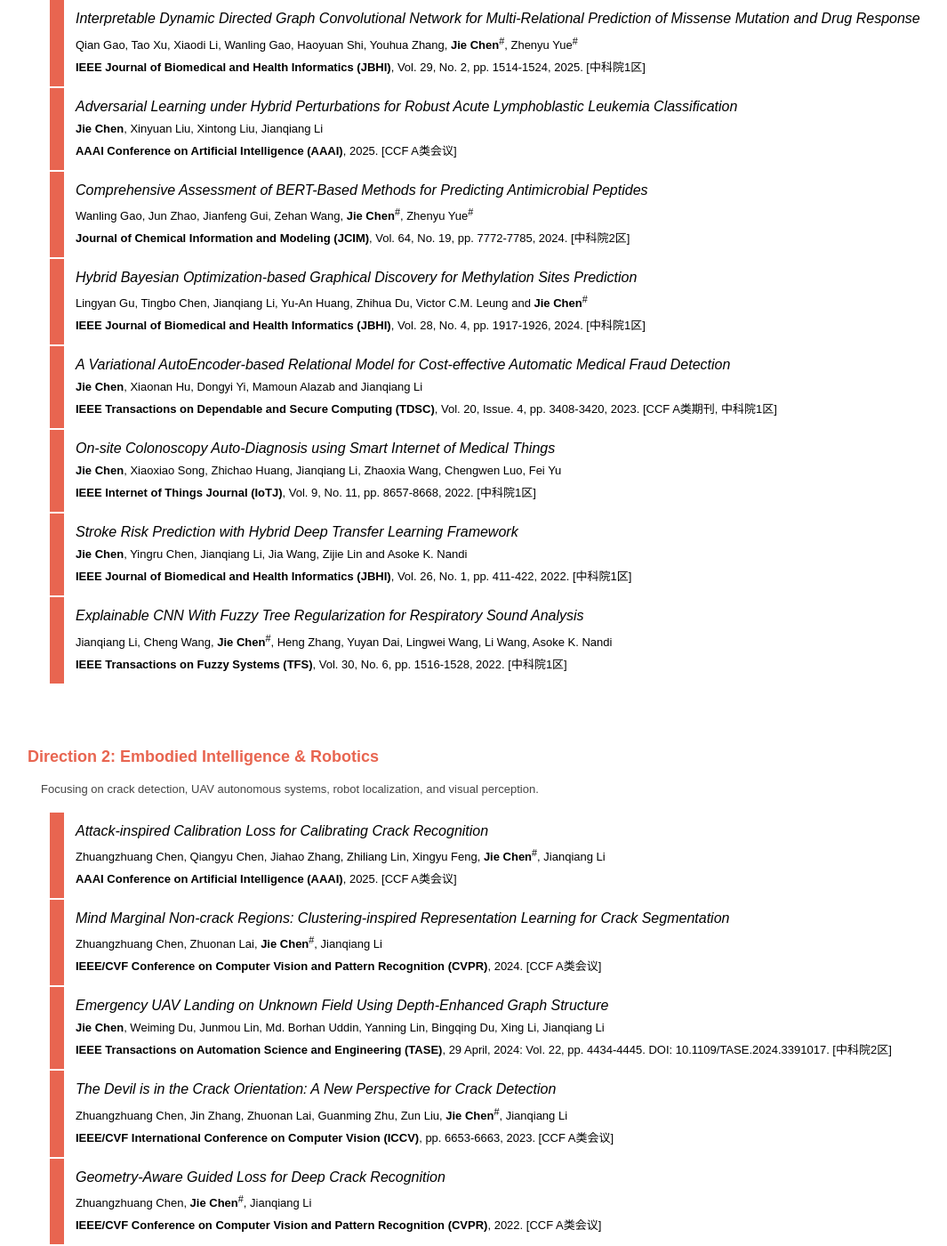
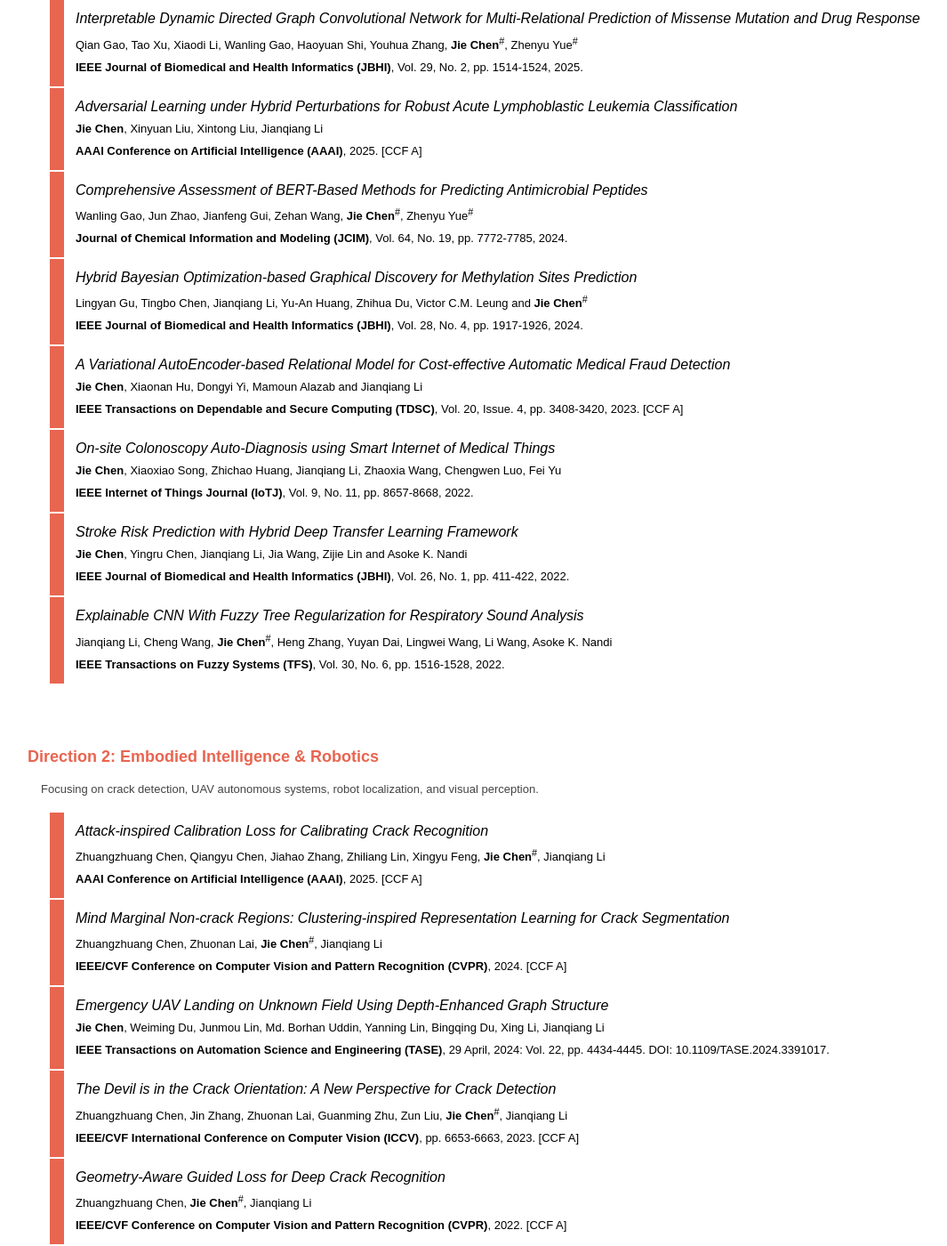
Before and after one commit to arikcj/arikcj.github.io, a Jekyll site: the page built from publications/index.html, in a window 1280 px wide and 1400 px high, scrolled down 364 px. Shown: the whole window at 89% size, without its empty margins (161-1226 px from the left). Built offline with Jekyll 4.4.1, drawn with Linux system fonts in a browser that asks for light colours; some of the changed text lies outside the part shown.

Commit message:
Simplify publication ranking labels

```diff
--- a/publications/index.html
+++ b/publications/index.html
@@ -37,7 +37,7 @@ title: Publications
 				<td style="border-style: none; border-width: medium;" valign="top" width="1108">
 					<p style="margin-left: 10px; line-height: 150%; margin-top: 8px; margin-bottom: 8px;"><i><font face="Arial">Interpretable Dynamic Directed Graph Convolutional Network for Multi-Relational Prediction of Missense Mutation and Drug Response</font></i><font face="Arial"><i><font style="font-size: 12pt;"><br></font></i></font>
 						<font color="#000000" face="Arial" size="2">Qian Gao, Tao Xu, Xiaodi Li, Wanling Gao, Haoyuan Shi, Youhua Zhang, <b>Jie Chen</b><sup>#</sup>, Zhenyu Yue<sup>#</sup></font><b><font color="#000000" face="Arial" size="2"><br></font></b>
-						<font face="Arial" size="2"><b>IEEE Journal of Biomedical and Health Informatics (JBHI)</b>, Vol. 29, No. 2, pp. 1514-1524, 2025. [中科院1区]</font><br>
+						<font face="Arial" size="2"><b>IEEE Journal of Biomedical and Health Informatics (JBHI)</b>, Vol. 29, No. 2, pp. 1514-1524, 2025. </font><br>
 					<font face="Arial" size="2">
 
 				</font></p></td>
@@ -50,7 +50,7 @@ title: Publications
 				<td style="border-style: none; border-width: medium;" valign="top" width="1108">
 					<p style="margin-left: 10px; line-height: 150%; margin-top: 8px; margin-bottom: 8px;"><i><font face="Arial">Adversarial Learning under Hybrid Perturbations for Robust Acute Lymphoblastic Leukemia Classification</font></i><font face="Arial"><i><font style="font-size: 12pt;"><br></font></i></font>
 						<font color="#000000" face="Arial" size="2"><b>Jie Chen</b>, Xinyuan Liu, Xintong Liu, Jianqiang Li</font><b><font color="#000000" face="Arial" size="2"><br></font></b>
-						<font face="Arial" size="2"><b>AAAI Conference on Artificial Intelligence (AAAI)</b>, 2025. [CCF A类会议]</font><br>
+						<font face="Arial" size="2"><b>AAAI Conference on Artificial Intelligence (AAAI)</b>, 2025. [CCF A]</font><br>
 					<font face="Arial" size="2">
 
 				</font></p></td>
@@ -63,7 +63,7 @@ title: Publications
 				<td style="border-style: none; border-width: medium;" valign="top" width="1108">
 					<p style="margin-left: 10px; line-height: 150%; margin-top: 8px; margin-bottom: 8px;"><i><font face="Arial">Comprehensive Assessment of BERT-Based Methods for Predicting Antimicrobial Peptides</font></i><font face="Arial"><i><font style="font-size: 12pt;"><br></font></i></font>
 						<font color="#000000" face="Arial" size="2">Wanling Gao, Jun Zhao, Jianfeng Gui, Zehan Wang, <b>Jie Chen</b><sup>#</sup>, Zhenyu Yue<sup>#</sup></font><b><font color="#000000" face="Arial" size="2"><br></font></b>
-						<font face="Arial" size="2"><b>Journal of Chemical Information and Modeling (JCIM)</b>, Vol. 64, No. 19, pp. 7772-7785, 2024. [中科院2区]</font><br>
+						<font face="Arial" size="2"><b>Journal of Chemical Information and Modeling (JCIM)</b>, Vol. 64, No. 19, pp. 7772-7785, 2024. </font><br>
 					<font face="Arial" size="2">
 
 				</font></p></td>
@@ -76,7 +76,7 @@ title: Publications
 				<td style="border-style: none; border-width: medium;" valign="top" width="1108">
 					<p style="margin-left: 10px; line-height: 150%; margin-top: 8px; margin-bottom: 8px;"><i><font face="Arial">Hybrid Bayesian Optimization-based Graphical Discovery for Methylation Sites Prediction</font></i><font face="Arial"><i><font style="font-size: 12pt;"><br></font></i></font>
 						<font color="#000000" face="Arial" size="2">Lingyan Gu, Tingbo Chen, Jianqiang Li, Yu-An Huang, Zhihua Du, Victor C.M. Leung and <b>Jie Chen</b><sup>#</sup></font><b><font color="#000000" face="Arial" size="2"><br></font></b>
-						<font face="Arial" size="2"><b>IEEE Journal of Biomedical and Health Informatics (JBHI)</b>, Vol. 28, No. 4, pp. 1917-1926, 2024. [中科院1区]</font><br>
+						<font face="Arial" size="2"><b>IEEE Journal of Biomedical and Health Informatics (JBHI)</b>, Vol. 28, No. 4, pp. 1917-1926, 2024. </font><br>
 					<font face="Arial" size="2">
 
 				</font></p></td>
@@ -89,7 +89,7 @@ title: Publications
 				<td style="border-style: none; border-width: medium;" valign="top" width="1108">
 					<p style="margin-left: 10px; line-height: 150%; margin-top: 8px; margin-bottom: 8px;"><i><font face="Arial">A Variational AutoEncoder-based Relational Model for Cost-effective Automatic Medical Fraud Detection</font></i><font face="Arial"><i><font style="font-size: 12pt;"><br></font></i></font>
 						<font color="#000000" face="Arial" size="2"><b>Jie Chen</b>, Xiaonan Hu, Dongyi Yi, Mamoun Alazab and Jianqiang Li</font><b><font color="#000000" face="Arial" size="2"><br></font></b>
-						<font face="Arial" size="2"><b>IEEE Transactions on Dependable and Secure Computing (TDSC)</b>, Vol. 20, Issue. 4, pp. 3408-3420, 2023. [CCF A类期刊, 中科院1区]</font><br>
+						<font face="Arial" size="2"><b>IEEE Transactions on Dependable and Secure Computing (TDSC)</b>, Vol. 20, Issue. 4, pp. 3408-3420, 2023. [CCF A]</font><br>
 					<font face="Arial" size="2">
 
 				</font></p></td>
@@ -102,7 +102,7 @@ title: Publications
 				<td style="border-style: none; border-width: medium;" valign="top" width="1108">
 					<p style="margin-left: 10px; line-height: 150%; margin-top: 8px; margin-bottom: 8px;"><i><font face="Arial">On-site Colonoscopy Auto-Diagnosis using Smart Internet of Medical Things</font></i><font face="Arial"><i><font style="font-size: 12pt;"><br></font></i></font>
 						<font color="#000000" face="Arial" size="2"><b>Jie Chen</b>, Xiaoxiao Song, Zhichao Huang, Jianqiang Li, Zhaoxia Wang, Chengwen Luo, Fei Yu</font><b><font color="#000000" face="Arial" size="2"><br></font></b>
-						<font face="Arial" size="2"><b>IEEE Internet of Things Journal (IoTJ)</b>, Vol. 9, No. 11, pp. 8657-8668, 2022. [中科院1区]</font><br>
+						<font face="Arial" size="2"><b>IEEE Internet of Things Journal (IoTJ)</b>, Vol. 9, No. 11, pp. 8657-8668, 2022. </font><br>
 					<font face="Arial" size="2">
 
 				</font></p></td>
@@ -115,7 +115,7 @@ title: Publications
 				<td style="border-style: none; border-width: medium;" valign="top" width="1108">
 					<p style="margin-left: 10px; line-height: 150%; margin-top: 8px; margin-bottom: 8px;"><i><font face="Arial">Stroke Risk Prediction with Hybrid Deep Transfer Learning Framework</font></i><font face="Arial"><i><font style="font-size: 12pt;"><br></font></i></font>
 						<font color="#000000" face="Arial" size="2"><b>Jie Chen</b>, Yingru Chen, Jianqiang Li, Jia Wang, Zijie Lin and Asoke K. Nandi</font><b><font color="#000000" face="Arial" size="2"><br></font></b>
-						<font face="Arial" size="2"><b>IEEE Journal of Biomedical and Health Informatics (JBHI)</b>, Vol. 26, No. 1, pp. 411-422, 2022. [中科院1区]</font><br>
+						<font face="Arial" size="2"><b>IEEE Journal of Biomedical and Health Informatics (JBHI)</b>, Vol. 26, No. 1, pp. 411-422, 2022. </font><br>
 					<font face="Arial" size="2">
 
 				</font></p></td>
@@ -128,7 +128,7 @@ title: Publications
 				<td style="border-style: none; border-width: medium;" valign="top" width="1108">
 					<p style="margin-left: 10px; line-height: 150%; margin-top: 8px; margin-bottom: 8px;"><i><font face="Arial">Explainable CNN With Fuzzy Tree Regularization for Respiratory Sound Analysis</font></i><font face="Arial"><i><font style="font-size: 12pt;"><br></font></i></font>
 						<font color="#000000" face="Arial" size="2">Jianqiang Li, Cheng Wang, <b>Jie Chen</b><sup>#</sup>, Heng Zhang, Yuyan Dai, Lingwei Wang, Li Wang, Asoke K. Nandi</font><b><font color="#000000" face="Arial" size="2"><br></font></b>
-						<font face="Arial" size="2"><b>IEEE Transactions on Fuzzy Systems (TFS)</b>, Vol. 30, No. 6, pp. 1516-1528, 2022. [中科院1区]</font><br>
+						<font face="Arial" size="2"><b>IEEE Transactions on Fuzzy Systems (TFS)</b>, Vol. 30, No. 6, pp. 1516-1528, 2022. </font><br>
 					<font face="Arial" size="2">
 
 				</font></p></td>
@@ -153,7 +153,7 @@ title: Publications
 				<td style="border-style: none; border-width: medium;" valign="top" width="1108">
 					<p style="margin-left: 10px; line-height: 150%; margin-top: 8px; margin-bottom: 8px;"><i><font face="Arial">Attack-inspired Calibration Loss for Calibrating Crack Recognition</font></i><font face="Arial"><i><font style="font-size: 12pt;"><br></font></i></font>
 						<font color="#000000" face="Arial" size="2">Zhuangzhuang Chen, Qiangyu Chen, Jiahao Zhang, Zhiliang Lin, Xingyu Feng, <b>Jie Chen</b><sup>#</sup>, Jianqiang Li</font><b><font color="#000000" face="Arial" size="2"><br></font></b>
-						<font face="Arial" size="2"><b>AAAI Conference on Artificial Intelligence (AAAI)</b>, 2025. [CCF A类会议]</font><br>
+						<font face="Arial" size="2"><b>AAAI Conference on Artificial Intelligence (AAAI)</b>, 2025. [CCF A]</font><br>
 					<font face="Arial" size="2">
 
 				</font></p></td>
@@ -166,7 +166,7 @@ title: Publications
 				<td style="border-style: none; border-width: medium;" valign="top" width="1108">
 					<p style="margin-left: 10px; line-height: 150%; margin-top: 8px; margin-bottom: 8px;"><i><font face="Arial">Mind Marginal Non-crack Regions: Clustering-inspired Representation Learning for Crack Segmentation</font></i><font face="Arial"><i><font style="font-size: 12pt;"><br></font></i></font>
 						<font color="#000000" face="Arial" size="2">Zhuangzhuang Chen, Zhuonan Lai, <b>Jie Chen</b><sup>#</sup>, Jianqiang Li</font><b><font color="#000000" face="Arial" size="2"><br></font></b>
-						<font face="Arial" size="2"><b>IEEE/CVF Conference on Computer Vision and Pattern Recognition (CVPR)</b>, 2024. [CCF A类会议]</font><br>
+						<font face="Arial" size="2"><b>IEEE/CVF Conference on Computer Vision and Pattern Recognition (CVPR)</b>, 2024. [CCF A]</font><br>
 					<font face="Arial" size="2">
 
 				</font></p></td>
@@ -179,7 +179,7 @@ title: Publications
 				<td style="border-style: none; border-width: medium;" valign="top" width="1108">
 					<p style="margin-left: 10px; line-height: 150%; margin-top: 8px; margin-bottom: 8px;"><i><font face="Arial">Emergency UAV Landing on Unknown Field Using Depth-Enhanced Graph Structure</font></i><font face="Arial"><i><font style="font-size: 12pt;"><br></font></i></font>
 						<font color="#000000" face="Arial" size="2"><b>Jie Chen</b>, Weiming Du, Junmou Lin, Md. Borhan Uddin, Yanning Lin, Bingqing Du, Xing Li, Jianqiang Li</font><b><font color="#000000" face="Arial" size="2"><br></font></b>
-						<font face="Arial" size="2"><b>IEEE Transactions on Automation Science and Engineering (TASE)</b>, 29 April, 2024: Vol. 22, pp. 4434-4445. DOI: 10.1109/TASE.2024.3391017. [中科院2区]</font><br>
+						<font face="Arial" size="2"><b>IEEE Transactions on Automation Science and Engineering (TASE)</b>, 29 April, 2024: Vol. 22, pp. 4434-4445. DOI: 10.1109/TASE.2024.3391017. </font><br>
 					<font face="Arial" size="2">
 
 				</font></p></td>
@@ -192,7 +192,7 @@ title: Publications
 				<td style="border-style: none; border-width: medium;" valign="top" width="1108">
 					<p style="margin-left: 10px; line-height: 150%; margin-top: 8px; margin-bottom: 8px;"><i><font face="Arial">The Devil is in the Crack Orientation: A New Perspective for Crack Detection</font></i><font face="Arial"><i><font style="font-size: 12pt;"><br></font></i></font>
 						<font color="#000000" face="Arial" size="2">Zhuangzhuang Chen, Jin Zhang, Zhuonan Lai, Guanming Zhu, Zun Liu, <b>Jie Chen</b><sup>#</sup>, Jianqiang Li</font><b><font color="#000000" face="Arial" size="2"><br></font></b>
-						<font face="Arial" size="2"><b>IEEE/CVF International Conference on Computer Vision (ICCV)</b>, pp. 6653-6663, 2023. [CCF A类会议]</font><br>
+						<font face="Arial" size="2"><b>IEEE/CVF International Conference on Computer Vision (ICCV)</b>, pp. 6653-6663, 2023. [CCF A]</font><br>
 					<font face="Arial" size="2">
 
 				</font></p></td>
@@ -205,7 +205,7 @@ title: Publications
 				<td style="border-style: none; border-width: medium;" valign="top" width="1108">
 					<p style="margin-left: 10px; line-height: 150%; margin-top: 8px; margin-bottom: 8px;"><i><font face="Arial">Geometry-Aware Guided Loss for Deep Crack Recognition</font></i><font face="Arial"><i><font style="font-size: 12pt;"><br></font></i></font>
 						<font color="#000000" face="Arial" size="2">Zhuangzhuang Chen, <b>Jie Chen</b><sup>#</sup>, Jianqiang Li</font><b><font color="#000000" face="Arial" size="2"><br></font></b>
-						<font face="Arial" size="2"><b>IEEE/CVF Conference on Computer Vision and Pattern Recognition (CVPR)</b>, 2022. [CCF A类会议]</font><br>
+						<font face="Arial" size="2"><b>IEEE/CVF Conference on Computer Vision and Pattern Recognition (CVPR)</b>, 2022. [CCF A]</font><br>
 					<font face="Arial" size="2">
 
 				</font></p></td>
@@ -218,7 +218,7 @@ title: Publications
 				<td style="border-style: none; border-width: medium;" valign="top" width="1108">
 					<p style="margin-left: 10px; line-height: 150%; margin-top: 8px; margin-bottom: 8px;"><i><font face="Arial">Integrated Air-Ground Vehicles for UAV Emergency Landing based on Graph Convolution Network</font></i><font face="Arial"><i><font style="font-size: 12pt;"><br></font></i></font>
 						<font color="#000000" face="Arial" size="2"><b>Jie Chen</b>, Yifan Zhang, Jianqiang Li, Weiming Du, Zhuangzhuang Chen, Zun Liu, Huihui Wang and Victor C.M. Leung</font><b><font color="#000000" face="Arial" size="2"><br></font></b>
-						<font face="Arial" size="2"><b>IEEE Internet of Things Journal (IoTJ)</b>, Vol. 9, No. 12, pp. 9106-9116, 2022. [中科院1区]</font><br>
+						<font face="Arial" size="2"><b>IEEE Internet of Things Journal (IoTJ)</b>, Vol. 9, No. 12, pp. 9106-9116, 2022. </font><br>
 					<font face="Arial" size="2">
 
 				</font></p></td>
@@ -244,7 +244,7 @@ title: Publications
 				<td style="border-style: none; border-width: medium;" valign="top" width="1108">
 					<p style="margin-left: 10px; line-height: 150%; margin-top: 8px; margin-bottom: 8px;"><i><font face="Arial">GP-Localize: Persistent Mobile Robot Localization using Online Sparse Gaussian Process Observation Model</font></i><font face="Arial"><i><font style="font-size: 12pt;"><br></font></i></font>
 						<font color="#000000" face="Arial" size="2">Nuo Xu, Kian Hsiang Low, <b>Jie Chen</b>, Keng Kiat Lim and Etkin Baris Ozgul</font><b><font color="#000000" face="Arial" size="2"><br></font></b>
-						<font face="Arial" size="2"><b>AAAI Conference on Artificial Intelligence (AAAI)</b>, pp. 2585-2592, 2014. [CCF A类会议]</font><br>
+						<font face="Arial" size="2"><b>AAAI Conference on Artificial Intelligence (AAAI)</b>, pp. 2585-2592, 2014. [CCF A]</font><br>
 					<font face="Arial" size="2">
 
 				</font></p></td>
@@ -295,7 +295,7 @@ title: Publications
 				<td style="border-style: none; border-width: medium;" valign="top" width="1108">
 					<p style="margin-left: 10px; line-height: 150%; margin-top: 8px; margin-bottom: 8px;"><i><font face="Arial">F2GP: Privacy-Preserving Federated & Fast Gaussian Process Models With Support Set Optimization</font></i><font face="Arial"><i><font style="font-size: 12pt;"><br></font></i></font>
 						<font color="#000000" face="Arial" size="2">Adil Nawaz, Jianqiang Li, Victor C.M. Leung, Songlei Wang, <b>Jie Chen</b><sup>#</sup></font><b><font color="#000000" face="Arial" size="2"><br></font></b>
-						<font face="Arial" size="2"><b>IEEE Transactions on Dependable and Secure Computing (TDSC)</b>, 2025. [CCF A类期刊, 中科院1区]</font><br>
+						<font face="Arial" size="2"><b>IEEE Transactions on Dependable and Secure Computing (TDSC)</b>, 2025. [CCF A]</font><br>
 					<font face="Arial" size="2">
 
 				</font></p></td>
@@ -308,7 +308,7 @@ title: Publications
 				<td style="border-style: none; border-width: medium;" valign="top" width="1108">
 					<p style="margin-left: 10px; line-height: 150%; margin-top: 8px; margin-bottom: 8px;"><i><font face="Arial">Secure Distributed Sparse Gaussian Process Models using Multi-key Homomorphic Encryption</font></i><font face="Arial"><i><font style="font-size: 12pt;"><br></font></i></font>
 						<font color="#000000" face="Arial" size="2">Adil Nawaz, Guopeng Chen, Muhammad Umair Raza, Zahid Iqbal, Jianqiang Li, Victor C.M. Leung, <b>Jie Chen</b><sup>#</sup></font><b><font color="#000000" face="Arial" size="2"><br></font></b>
-						<font face="Arial" size="2"><b>AAAI Conference on Artificial Intelligence (AAAI)</b>, 2024. [CCF A类会议]</font><br>
+						<font face="Arial" size="2"><b>AAAI Conference on Artificial Intelligence (AAAI)</b>, 2024. [CCF A]</font><br>
 					<font face="Arial" size="2">
 
 				</font></p></td>
@@ -334,7 +334,7 @@ title: Publications
 				<td style="border-style: none; border-width: medium;" valign="top" width="1108">
 					<p style="margin-left: 10px; line-height: 150%; margin-top: 8px; margin-bottom: 8px;"><i><font face="Arial">Scalable Variational Bayesian Kernel Selection for Sparse Gaussian Process Regression</font></i><font face="Arial"><i><font style="font-size: 12pt;"><br></font></i></font>
 						<font color="#000000" face="Arial" size="2">Tong Teng, <b>Jie Chen</b>, Yehong Zhang and Kian Hsiang Low</font><b><font color="#000000" face="Arial" size="2"><br></font></b>
-						<font face="Arial" size="2"><b>AAAI Conference on Artificial Intelligence (AAAI)</b>, 2020. [CCF A类会议]</font><br>
+						<font face="Arial" size="2"><b>AAAI Conference on Artificial Intelligence (AAAI)</b>, 2020. [CCF A]</font><br>
 					<font face="Arial" size="2">
 
 				</font></p></td>
@@ -347,7 +347,7 @@ title: Publications
 				<td style="border-style: none; border-width: medium;" valign="top" width="1108">
 					<p style="margin-left: 10px; line-height: 150%; margin-top: 8px; margin-bottom: 8px;"><i><font face="Arial">Gaussian Process Decentralized Data Fusion and Active Sensing for Spatiotemporal Traffic Modeling and Prediction in Mobility-on-Demand Systems</font></i><font face="Arial"><i><font style="font-size: 12pt;"><br></font></i></font>
 						<font color="#000000" face="Arial" size="2"><b>Jie Chen</b>, Kian Hsiang Low and Patrick Jaillet</font><b><font color="#000000" face="Arial" size="2"><br></font></b>
-						<font face="Arial" size="2"><b>IEEE Transactions on Automation Science and Engineering (TASE)</b>, Vol. 12, Issue. 3, pp. 901-921, 2015. [CCF B类期刊, 中科院1区]</font><br>
+						<font face="Arial" size="2"><b>IEEE Transactions on Automation Science and Engineering (TASE)</b>, Vol. 12, Issue. 3, pp. 901-921, 2015. [CCF B]</font><br>
 					<font face="Arial" size="2">
 
 				</font></p></td>
@@ -360,7 +360,7 @@ title: Publications
 				<td style="border-style: none; border-width: medium;" valign="top" width="1108">
 					<p style="margin-left: 10px; line-height: 150%; margin-top: 8px; margin-bottom: 8px;"><i><font face="Arial">Parallel Gaussian Process Regression for Big Data: Low-Rank Representation Meets Markov Approximation</font></i><font face="Arial"><i><font style="font-size: 12pt;"><br></font></i></font>
 						<font color="#000000" face="Arial" size="2">Kian Hsiang Low, Jiangbo Yu, <b>Jie Chen</b>, Patrick Jaillet</font><b><font color="#000000" face="Arial" size="2"><br></font></b>
-						<font face="Arial" size="2"><b>AAAI Conference on Artificial Intelligence (AAAI)</b>, 2015. [CCF A类会议]</font><br>
+						<font face="Arial" size="2"><b>AAAI Conference on Artificial Intelligence (AAAI)</b>, 2015. [CCF A]</font><br>
 					<font face="Arial" size="2">
 
 				</font></p></td>
```
